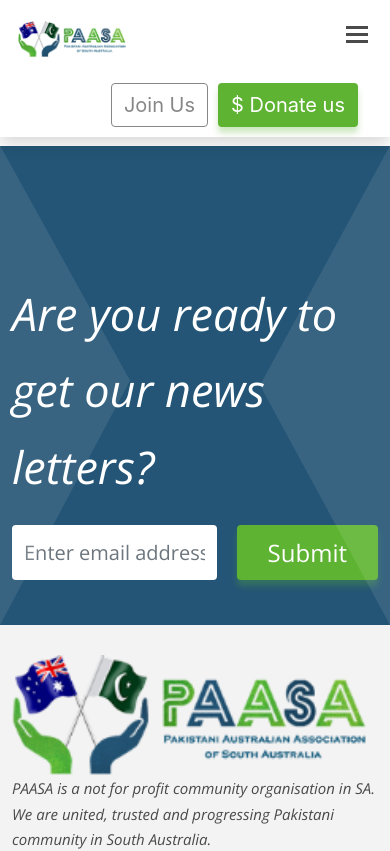
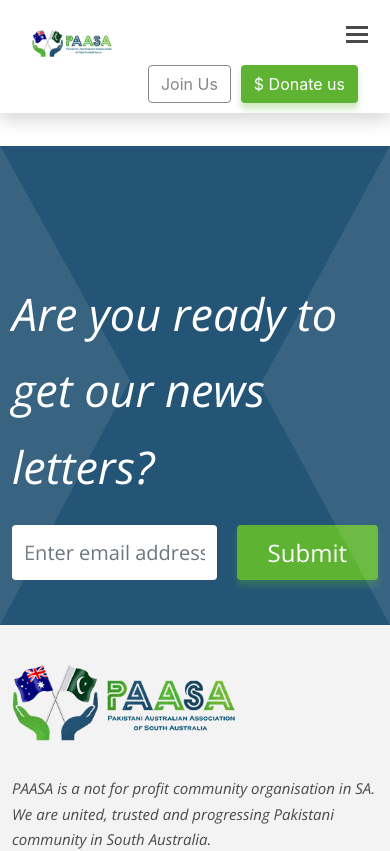
Before and after one commit to laibaabbas/Passa, a React (Create React App) app: page /Home in a window 390 px wide. Shown: the top 851 px of the page. Built offline with nearby package versions, Linux system fonts and the light colour scheme.

Commit message:
second commit

```diff
--- a/src/components/CommunityVehicle.js
+++ b/src/components/CommunityVehicle.js
@@ -33,7 +33,7 @@
                     families and community groups.
                   </p>
                 </div>
-                <div className="vehicle-img m-tb50">
+                <div className="vehicle-img m-t50">
                   <img src="./car-img.png" alt="" />
                 </div>
               </div>
@@ -44,7 +44,7 @@
                 </div>
               </div>
             </div>
-            <div className="booking-btn">
+            <div className="booking-btn m-t50">
               <button className="btn btn-green p-lr30  p-tb10">
                 Book a Vehicle
               </button>
--- a/src/scss/Footer.css
+++ b/src/scss/Footer.css
@@ -95,9 +95,18 @@
   margin-bottom: 40px;
 }
 .footer-dark .logo-footer {
-  /* margin-bottom: 25px; */
+  padding: 10px 0px 20px 0px;
   max-width: 355px;
   height: 121px;
+}
+.footer-dark .logo-footer a {
+  display: table-cell;
+  vertical-align: middle;
+  text-align: center;
+}
+.footer-dark .logo-footer a img {
+  width: 100%;
+  height: 100%;
 }
 .footer-dark .widget_about {
   color: #4a4a4a;
--- a/src/scss/NavBar.css
+++ b/src/scss/NavBar.css
@@ -33,20 +33,21 @@
   display: table;
   float: left;
   /* width: 190px; */
-  /* height: 77px; */
+  height: 77px;
   vertical-align: middle;
-  padding: 6px;
+  padding: 10px 20px;
   font-size: 36px;
   color: #000;
   margin: 0px;
   position: relative;
   z-index: 11;
+  /* height: 57px; */
+  width: 225px;
 }
 .header-style-3 .logo-header .logo-header-inner {
   display: table-cell;
   vertical-align: middle;
-  /* height: 77px; */
-  /* width: 225px; */
+  text-align: center;
 }
 .header-style-3 .logo-header .logo-header-inner img {
   max-width: 100%;
@@ -160,11 +161,12 @@
 }
 
 @media (max-width: 1199px) {
-  .header-style-3 .header-nav-call-section .detail {
-    font-size: 20px;
+  .header-style-3 .header-nav .nav > li > a {
+    font-size: 12px;
+    padding: 10px 6px;
   }
-  .header-style-3 .extra-nav .extra-cell {
-    padding-left: 5px;
+  .header-style-3 .extra-nav .btn {
+    font-size: 16px;
   }
 }
 @media (max-width: 1199px) {
--- a/src/scss/compontents/CommunityVehicle.css
+++ b/src/scss/compontents/CommunityVehicle.css
@@ -14,6 +14,7 @@
 }
 .banner-image {
   height: 535px;
+  max-height: auto;
   width: 100%;
 }
 .page-contant .para {
```
